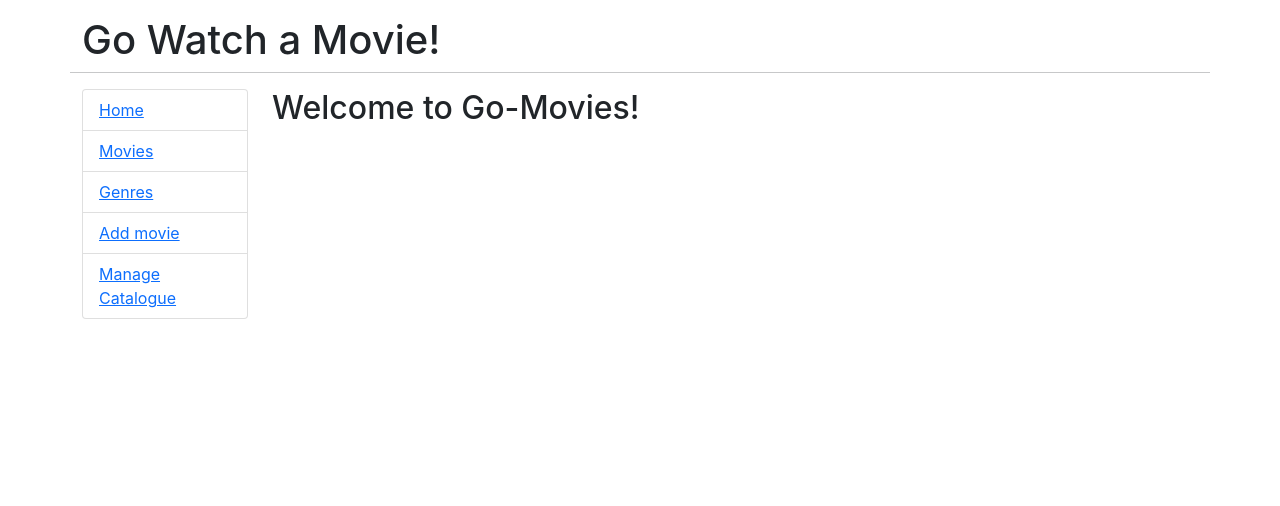
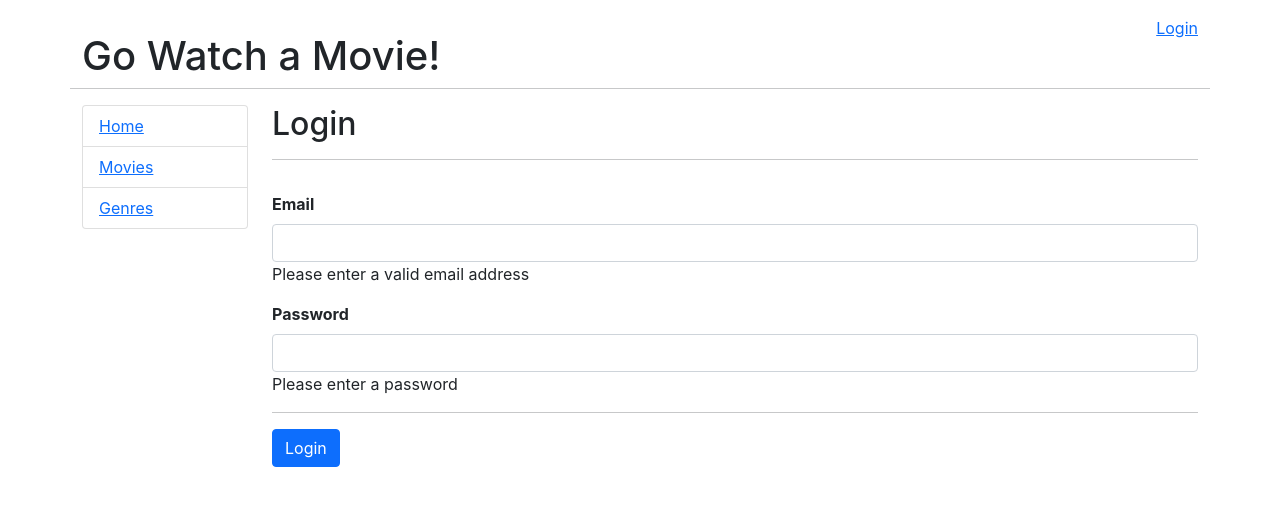
Before and after one commit to petrostrak/go-watch-a-movie, a React (Create React App) app: page /login in a window 1280 px wide. Shown: the top 506 px of the page. Built offline with nearby package versions, Linux system fonts and the light colour scheme.

Commit message:
Add login

```diff
--- a/src/App.js
+++ b/src/App.js
@@ -1,4 +1,4 @@
-import React from "react";
+import React, { Component, Fragment } from "react";
 import {BrowserRouter as Router, Switch, Route, Link} from 'react-router-dom';
 import Admin from './components/Admin';
 import EditMovie from "./components/EditMovie";
@@ -7,15 +7,45 @@ import Home from "./components/Home";
 import Movies from './components/Movies';
 import OneMovie from "./components/OneMovie";
 import OneGenre from "./components/OneGenre";
+import Login from "./components/Login";
 
-export default function App() {
+export default class App extends Component {
+
+  constructor(props) {
+    super(props);
+    this.state = {
+      jwt: "",
+    }
+    this.handleJWTChange(this.handleJWTChange.bind(this));
+  }
+
+  handleJWTChange = (jwt) => {
+    this.setState({jwt: jwt})
+  }
+
+  logout = () => {
+    this.setState({jwt: ""});
+  }
+
+  render() {
+
+    let loginLink;
+    if (this.state.jwt === "") {
+      loginLink = <Link to='/login'>Login</Link>
+    } else {
+      loginLink = <Link to='/logout' onClick={this.logout}>Logout</Link>
+    }
+
     return (
       <Router>
         <div className='container'>
           <div className='row'>
-          <h1 className='mt-3'>
-            Go Watch a Movie!
-          </h1>
+            <div className="col mt-3">
+              <h1 className='mt-3'>Go Watch a Movie!</h1>
+            </div>
+            <div className="col mt-3 text-end">
+              {loginLink}
+            </div>
             <hr className='mb-3'></hr>
           </div>
 
@@ -32,12 +62,18 @@ export default function App() {
                   <li className='list-group-item'>
                     <Link to={"/genres"}>Genres</Link>
                   </li>
+
+                  {this.state.jwt !== "" &&(
+                    <Fragment>
                     <li className='list-group-item'>
                       <Link to={"/admin/movie/0"}>Add movie</Link>
                     </li>
                     <li className='list-group-item'>
                       <Link to={"/admin"}>Manage Catalogue</Link>
                     </li>
+                  </Fragment>
+                  )}
+
                 </ul>
               </nav>
             </div>
@@ -54,6 +90,9 @@ export default function App() {
                   <Genres />
                 </Route>
 
+                <Route exact path={"/login"}
+                  component={(props) => <Login {...props} handleJWTChange={this.handleJWTChange} />} />
+
                 <Route path={"/admin/movie/:id"} component={EditMovie} />
 
                 <Route path="/admin">
@@ -69,3 +108,4 @@ export default function App() {
       </Router>
     );
   }
+}
--- /dev/null
+++ b/src/components/Login.js
@@ -0,0 +1,77 @@
+import React, { Component, Fragment } from 'react'
+import Input from './form-components/Input';
+import Alert from './ui-components/Alert';
+
+export default class Login extends Component {
+
+    constructor(props) {
+        super(props);
+
+        this.state = {
+            email: "",
+            password: "",
+            error: null,
+            errors: [],
+            alert: {
+                type: "d-none",
+                message: "",
+            }
+        }
+
+        this.handleChange = this.handleChange.bind(this);
+        this.handleSubmit = this.handleSubmit.bind(this);
+    }
+
+    handleChange = (e) => {
+        let value = this.target.value;
+        let name = this.target.name;
+        this.setState((prevState) =>({
+            ...prevState,
+            [name]: value,
+        }))
+    }
+
+    handleSubmit = (e) => {
+        e.preventDefault();
+    }
+
+    hasError(key) {
+        return this.state.errors.indexOf(key) !== -1;
+    }
+
+    render() {
+        return (
+            <Fragment>
+                <h2>Login</h2>
+                <hr />
+                <Alert
+                    alertType={this.state.alert.type}
+                    alertMessage={this.state.alert.message}
+                />
+                <form className='pt-3' onSubmit={this.handleSubmit}>
+                    <Input
+                        title={"Email"}
+                        type={"email"}
+                        name={"email"}
+                        handleChange={this.handleChange}
+                        className={this.hasError("email") ? "is-invalid" : ""}
+                        errorDiv={this.hasError("email") ? "text-danger" : ""}
+                        errorMsg={"Please enter a valid email address"}
+                    />
+                    <Input
+                        title={"Password"}
+                        type={"password"}
+                        name={"password"}
+                        handleChange={this.handleChange}
+                        className={this.hasError("password") ? "is-invalid" : ""}
+                        errorDiv={this.hasError("password") ? "text-danger" : ""}
+                        errorMsg={"Please enter a password"}
+                    />
+
+                    <hr />
+                    <button className='btn btn-primary'>Login</button>
+                </form>
+            </Fragment>
+        );
+    }
+}
```
Lines whose indentation alone changed are shown as unchanged.
